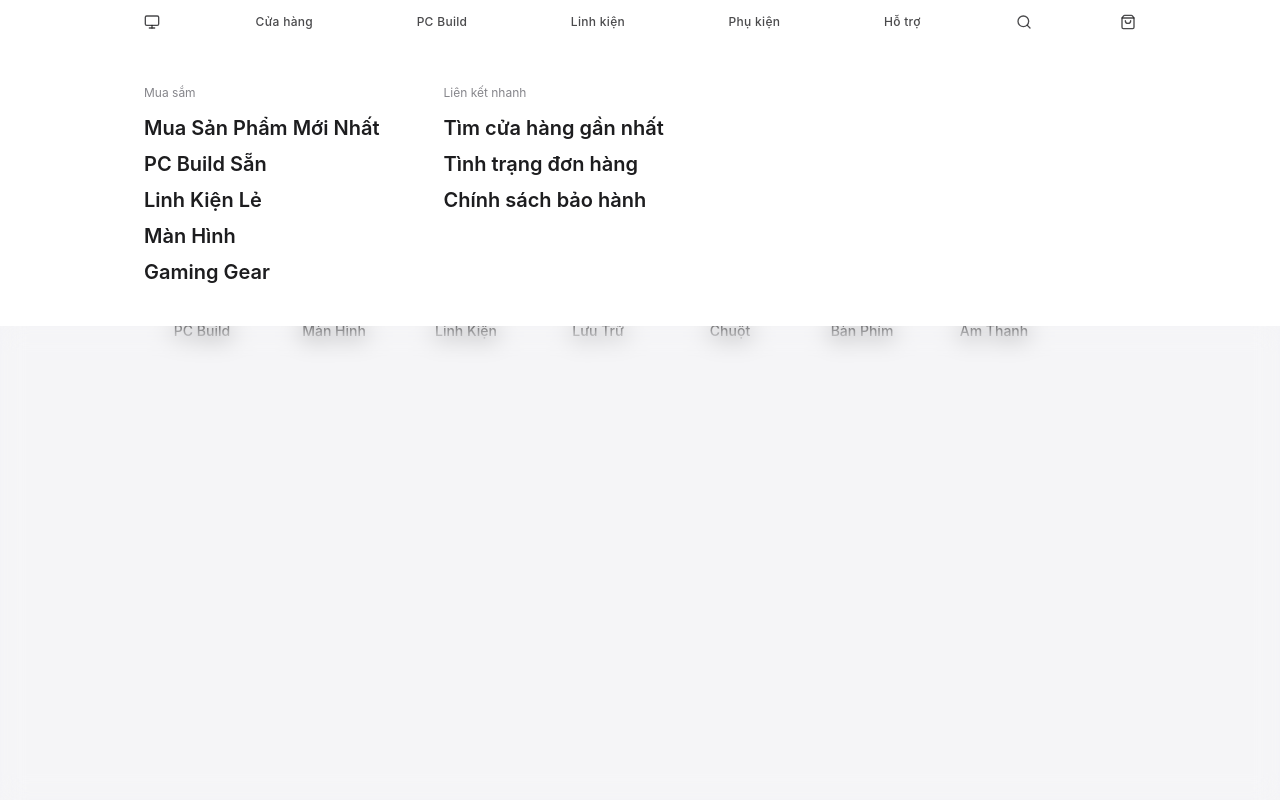
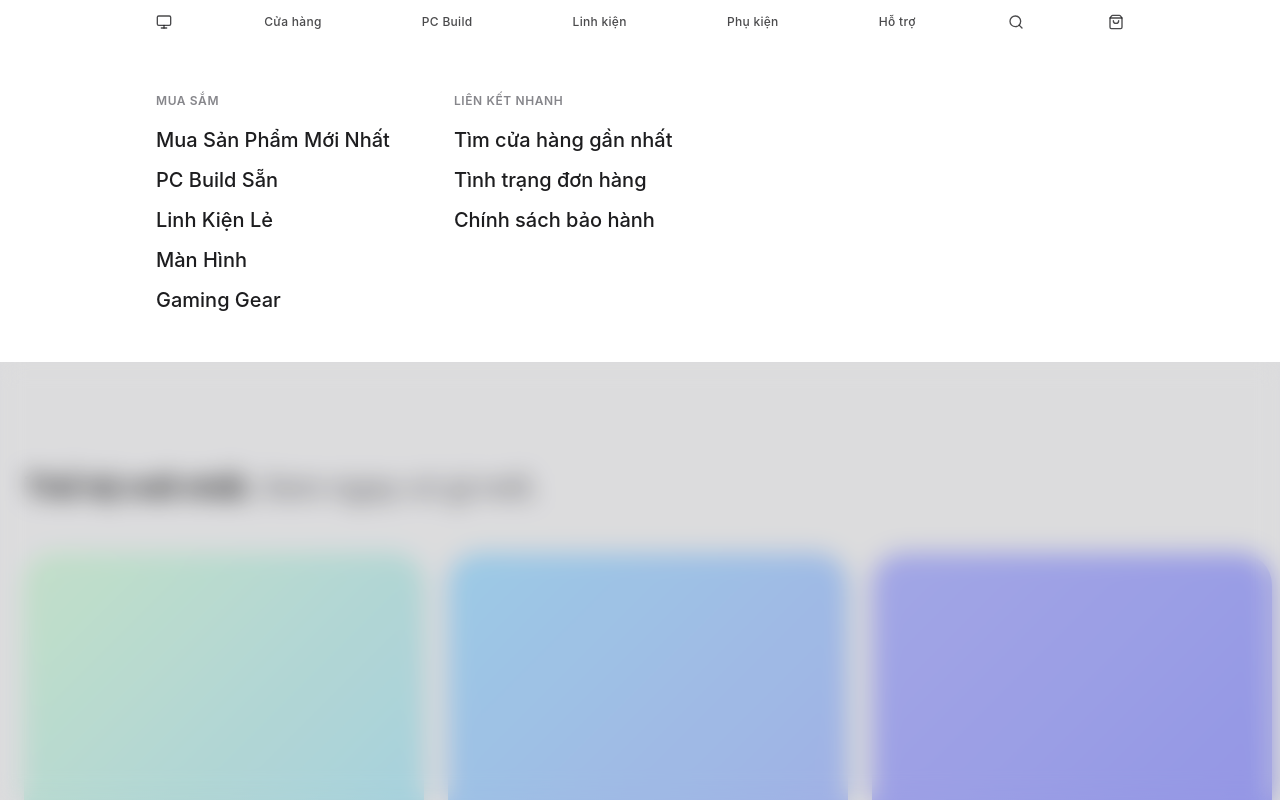
Before and after one commit to qtungnui07/pcshop-website, a React (Vite) app: page / in a window 1280 px wide. Both pictures are taken after a click on the link "Cửa hàng". Shown: the top 800 px of the page. Built offline with nearby package versions, Linux system fonts and the light colour scheme.

Commit message:
update GUI

```diff
--- a/src/App.tsx
+++ b/src/App.tsx
@@ -1,6 +1,6 @@
-import { useState } from 'react';
-import { motion, AnimatePresence } from 'framer-motion';
-import { Search, ShoppingBag, Monitor, Cpu, Mouse, Keyboard, Headphones, Box, HardDrive } from 'lucide-react';
+import { useState, useRef, useEffect } from 'react';
+import { motion, AnimatePresence, type Variants } from 'framer-motion';
+import { Search, ShoppingBag, Monitor, Cpu, Mouse, Keyboard, Headphones, Box, HardDrive, ChevronRight, ChevronLeft } from 'lucide-react';
 
 const navItems = [
   {
@@ -29,8 +29,77 @@ const navItems = [
   { name: 'Hỗ trợ', dropdown: null },
 ];
 
+const containerVariants: Variants = {
+  hidden: { opacity: 0 },
+  show: {
+    opacity: 1,
+    transition: {
+      // Các phần tử con (các cột) sẽ xuất hiện cách nhau 0.05 giây để tạo hiệu ứng gợn sóng
+      staggerChildren: 0.05,
+      delayChildren: 0.05,
+    },
+  },
+};
+
+const itemVariants: Variants = {
+  hidden: {
+    opacity: 0,
+    y: -12
+  },
+  show: {
+    opacity: 1,
+    y: 0,
+    transition: {
+      duration: 0.4,
+      ease: [0.25, 1, 0.5, 1]
+    }
+  },
+};
+
 function App() {
   const [activeMenu, setActiveMenu] = useState<string | null>(null);
+  const scrollRef = useRef<HTMLDivElement>(null);
+  const [canScrollLeft, setCanScrollLeft] = useState(false);
+  const [canScrollRight, setCanScrollRight] = useState(true);
+
+  const checkScroll = () => {
+    if (scrollRef.current) {
+      const { scrollLeft, scrollWidth, clientWidth } = scrollRef.current;
+      setCanScrollLeft(scrollLeft > 5);
+      setCanScrollRight(Math.ceil(scrollLeft) < scrollWidth - clientWidth - 5);
+    }
+  };
+
+  useEffect(() => {
+    checkScroll();
+    window.addEventListener('resize', checkScroll);
+    return () => window.removeEventListener('resize', checkScroll);
+  }, []);
+
+  const scrollRight = () => {
+    if (scrollRef.current && scrollRef.current.children.length > 0) {
+      const cardWidth = (scrollRef.current.children[0] as HTMLElement).offsetWidth;
+      const gap = window.innerWidth >= 768 ? 24 : 16;
+      scrollRef.current.scrollBy({ left: cardWidth + gap, behavior: 'smooth' });
+    }
+  };
+
+  const scrollLeft = () => {
+    if (scrollRef.current && scrollRef.current.children.length > 0) {
+      const cardWidth = (scrollRef.current.children[0] as HTMLElement).offsetWidth;
+      const gap = window.innerWidth >= 768 ? 24 : 16;
+      scrollRef.current.scrollBy({ left: -(cardWidth + gap), behavior: 'smooth' });
+    }
+  };
+
+  const latestProducts = [
+    { from: "D9F9DF", to: "AEE2FF" },
+    { from: "AEE2FF", to: "B5BAFF" },
+    { from: "B5BAFF", to: "9FA1FF" },
+    { from: "9FA1FF", to: "ECB65F" },
+    { from: "ECB65F", to: "F0E76F" },
+    { from: "F0E76F", to: "D9F9DF" },
+  ];
 
   const categories = [
     { name: 'PC Build', icon: <Box className="w-10 h-10 mb-3 text-[#1d1d1f]" strokeWidth={1} /> },
@@ -44,8 +113,6 @@ function App() {
 
   return (
     <div className="min-h-screen bg-[#f5f5f7] text-[#1d1d1f] font-sans selection:bg-blue-200">
-
-      {/* --- LỚP PHỦ LÀM MỜ NỀN (OVERLAY) --- */}
       <AnimatePresence>
         {activeMenu && (
           <motion.div
@@ -53,21 +120,17 @@ function App() {
             animate={{ opacity: 1 }}
             exit={{ opacity: 0 }}
             transition={{ duration: 0.4, ease: "easeInOut" }}
-            // bg-black/40 tạo màu tối mờ, backdrop-blur-md làm nhòe nội dung bên dưới
-            className="fixed inset-0 z-40  backdrop-blur-md"
+            className="fixed inset-0 z-40 bg-black/10 backdrop-blur-md"
           />
         )}
       </AnimatePresence>
 
-      {/* --- GLOBAL NAVBAR --- */}
       <nav
-        className={`fixed top-0 left-0 w-full z-50 transition-colors duration-300 ${
-          // Đổi sang nền trắng sáng thay vì đen
-          activeMenu ? 'bg-white' : 'bg-white/70 backdrop-blur-md'
-        }`}
+        className={`fixed top-0 left-0 w-full z-50 transition-colors duration-300 ${activeMenu ? 'bg-white' : 'bg-white/70 backdrop-blur-md'
+          }`}
         onMouseLeave={() => setActiveMenu(null)}
       >
-        <div className="max-w-[1024px] mx-auto px-4">
+        <div className="max-w-[1000px] mx-auto px-4">
           <ul className="flex items-center justify-between h-11 text-[12px] text-[#1d1d1f]/80 font-medium tracking-wide">
             <li><a href="#" className="hover:text-black transition-colors"><Monitor className="w-4 h-4" /></a></li>
 
@@ -87,44 +150,49 @@ function App() {
             <li><a href="#" className="hover:text-black transition-colors"><ShoppingBag className="w-4 h-4" /></a></li>
           </ul>
         </div>
-
-        {/* --- MEGA MENU DROPDOWN --- */}
         <AnimatePresence>
           {activeMenu && navItems.find(i => i.name === activeMenu)?.dropdown && (
             <motion.div
-              initial={{ opacity: 0, height: 0 }}
-              animate={{ opacity: 1, height: 'auto' }}
-              exit={{ opacity: 0, height: 0 }}
-              transition={{ duration: 0.3, ease: 'easeInOut' }}
-              // Background trắng hoàn toàn, không có viền đen
+              initial={{ height: 0 }}
+              animate={{ height: 'auto' }}
+              exit={{ height: 0 }}
+              transition={{ duration: 0.35, ease: [0.25, 1, 0.5, 1] }}
               className="absolute top-11 left-0 w-full bg-white overflow-hidden"
             >
-              <div className="max-w-[1024px] mx-auto px-4 py-10 flex gap-16">
+              <motion.div
+                variants={containerVariants}
+                initial="hidden"
+                animate="show"
+                className="max-w-[1000px] mx-auto px-4 py-12 flex gap-16"
+              >
                 {navItems.find(i => i.name === activeMenu)?.dropdown?.map((col, idx) => (
-                  <div key={idx} className="flex flex-col">
-                    {/* Tiêu đề cột nhạt màu */}
-                    <h3 className="text-[12px] text-[#86868b] mb-3">{col.title}</h3>
-                    <ul className="space-y-2">
+                  // MỖI CỘT
+                  <div
+                    key={idx}
+                    className="flex flex-col"
+                  >
+                    <motion.h3 variants={itemVariants} className="text-[12px] text-[#86868b] mb-4 tracking-wider uppercase font-semibold">
+                      {col.title}
+                    </motion.h3>
+                    <ul className="space-y-3">
                       {col.links.map((link, lIdx) => (
-                        <li key={lIdx}>
-                          {/* Chữ to, đậm, đen xám chuẩn Apple */}
-                          <a href="#" className="text-xl font-semibold text-[#1d1d1f] hover:text-blue-600 transition-colors">
+                        <motion.li variants={itemVariants} key={lIdx}>
+                          <a href="#" className="text-xl font-medium text-[#1d1d1f] hover:text-blue-600 transition-colors block">
                             {link}
                           </a>
-                        </li>
+                        </motion.li>
                       ))}
                     </ul>
                   </div>
                 ))}
-              </div>
+              </motion.div>
             </motion.div>
           )}
         </AnimatePresence>
       </nav>
 
-      {/* --- MAIN CONTENT --- */}
       <main className="pt-24 pb-12 relative z-10">
-        <div className="max-w-[1024px] mx-auto px-4 sm:px-6">
+        <div className="max-w-[1600px] mx-auto px-4 sm:px-6">
 
           <div className="flex flex-col md:flex-row md:items-end justify-between mb-16 pt-8">
             <h1 className="text-4xl md:text-[48px] font-semibold tracking-tight text-[#1d1d1f]">
@@ -154,6 +222,52 @@ function App() {
           </div>
 
         </div>
+
+        <div className="mt-16 md:mt-24 pb-12">
+          <div className="max-w-[1600px] mx-auto px-4 sm:px-6">
+            <h2 className="text-2xl md:text-3xl font-semibold tracking-tight text-[#1d1d1f] mb-8">
+              <span className="text-[#1d1d1f]">Thế hệ mới nhất.</span> <span className="text-[#86868b]">Xem ngay có gì mới.</span>
+            </h2>
+          </div>
+
+          <div className="relative group">
+            <div
+              ref={scrollRef}
+              onScroll={checkScroll}
+              className="flex overflow-x-auto gap-4 md:gap-6 pb-8 pt-4 scrollbar-hide snap-x snap-mandatory"
+            >
+              <div className="shrink-0 snap-start" style={{ width: 'max(0px, 50vw - 800px)' }}></div>
+
+              {latestProducts.map((product, idx) => (
+                <div
+                  key={idx}
+                  className="min-w-[300px] md:min-w-[340px] lg:min-w-[400px] h-[480px] md:h-[500px] rounded-[2rem] snap-start relative overflow-hidden cursor-pointer shadow-[2px_4px_16px_rgba(0,0,0,0.04)] hover:shadow-xl hover:scale-[1.02] transition-all duration-300"
+                  style={{ background: `linear-gradient(135deg, #${product.from}, #${product.to})` }}
+                >
+                </div>
+              ))}
+              <div className="shrink-0 snap-end" style={{ width: 'max(0px, 50vw - 800px)' }}></div>
+            </div>
+            {canScrollLeft && (
+              <button
+                onClick={scrollLeft}
+                className="hidden md:flex absolute left-4 md:left-8 top-1/2 -translate-y-1/2 z-20 w-[68px] h-[68px] bg-[#e8e8ed]/90 backdrop-blur-md rounded-full items-center justify-center shadow-sm hover:bg-[#e8e8ed] hover:scale-105 transition-all duration-300 opacity-0 group-hover:opacity-100 text-[#424245]"
+                aria-label="Scroll left"
+              >
+                <ChevronLeft className="w-8 h-8 opacity-80 mr-1" strokeWidth={2.5} />
+              </button>
+            )}
+            {canScrollRight && (
+              <button
+                onClick={scrollRight}
+                className="hidden md:flex absolute right-4 md:right-8 top-1/2 -translate-y-1/2 z-20 w-[68px] h-[68px] bg-[#e8e8ed]/90 backdrop-blur-md rounded-full items-center justify-center shadow-sm hover:bg-[#e8e8ed] hover:scale-105 transition-all duration-300 opacity-0 group-hover:opacity-100 text-[#424245]"
+                aria-label="Scroll right"
+              >
+                <ChevronRight className="w-8 h-8 opacity-80 ml-1" strokeWidth={2.5} />
+              </button>
+            )}
+          </div>
+        </div>
       </main>
     </div>
   );
```
